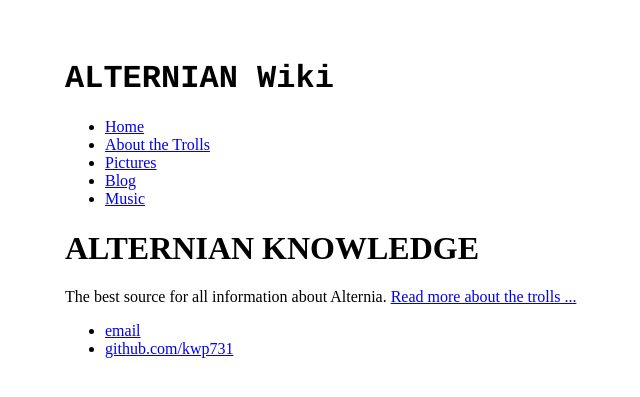
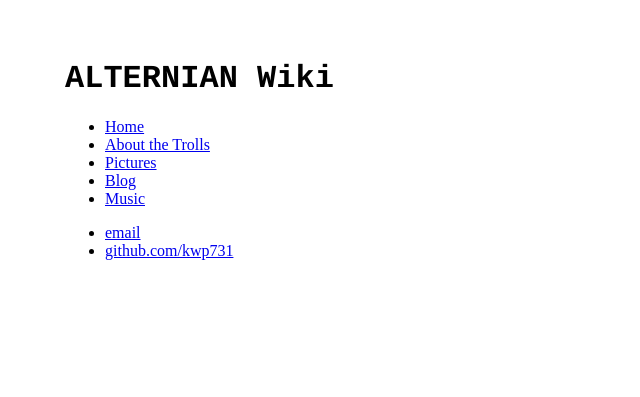
Before and after one commit to kwp731/kwp731.github.io, a Jekyll site: the page built from index.html, in a window 1280 px wide. Shown: the top 397 px of the page, without its empty margins (127-767 px from the left). Built offline with Jekyll 4.4.1, drawn with Linux system fonts in a browser that asks for light colours.

Commit message:
Update index.html

```diff
--- a/index.html
+++ b/index.html
@@ -1,8 +1,4 @@
 ---
 layout: default
-title: ALTERNIA
+title: ALTERNIAN WIKI
 ---
-<div class="blurb">
-	<h1>ALTERNIAN KNOWLEDGE</h1>
-	<p>The best source for all information about Alternia. <a href="/trolls">Read more about the trolls ...</a></p>
-</div><!-- /.blurb -->
```
